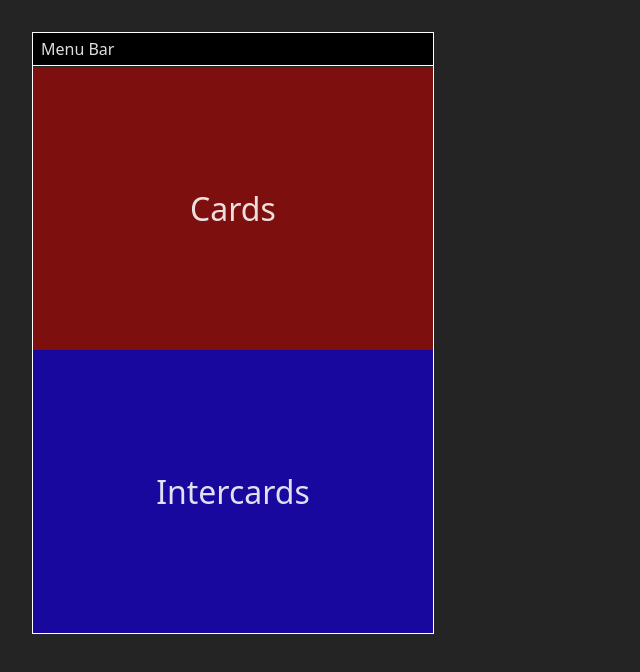
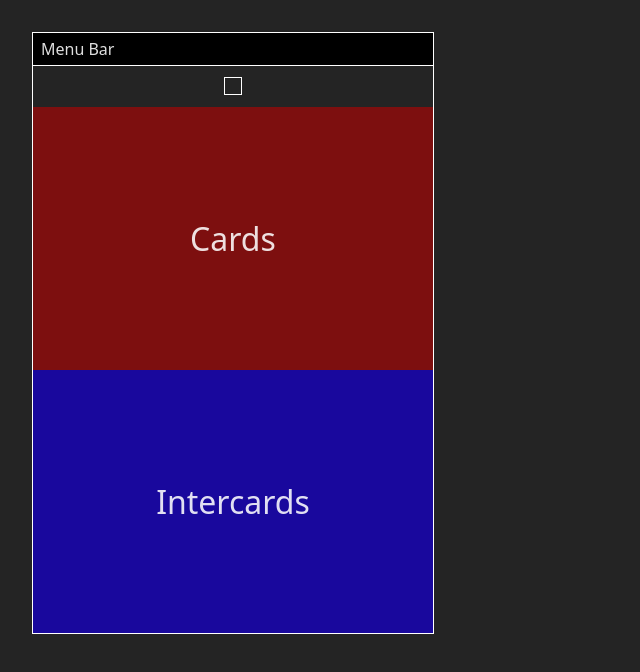
Before and after one commit to jacquikeating/wurm-buddy, a React (Vite) app: page / in a window 1280 px wide. Shown: the top 672 px of the page, without its empty margins (0-640 px from the left). Built offline with nearby package versions, Linux system fonts and the light colour scheme.

Commit message:
Wrapped the <p> with cardsOrInters in a stored-variables <div>

```diff
--- a/src/components/MainContainer.jsx
+++ b/src/components/MainContainer.jsx
@@ -8,7 +8,9 @@ export default function MainContainer() {
     return (
         <div className="container">
             <MenuBar />
-            <p>{cardsOrInters}</p>
+            <div className="stored-variables">
+                <p>{cardsOrInters}</p>
+            </div>
             <main>
                 <Screen1 setCardsOrInters={setCardsOrInters} />
             </main>
--- a/src/index.css
+++ b/src/index.css
@@ -32,9 +32,22 @@ nav {
   background: black;
 }
 
+.stored-variables {
+  height: 2.5rem;
+  display: flex;
+  align-items: center;
+  justify-content: center;
+  gap: 2rem;
+
+  p {
+    border: 1px solid white;
+    padding: 0.5rem;
+  }
+}
+
 main {
   display: flex;
-  height: calc(100% - 2.1rem);
+  height: calc(100% - 4.6rem);
   width: 100%;
   border-top: 1px solid transparent;
 }
```
